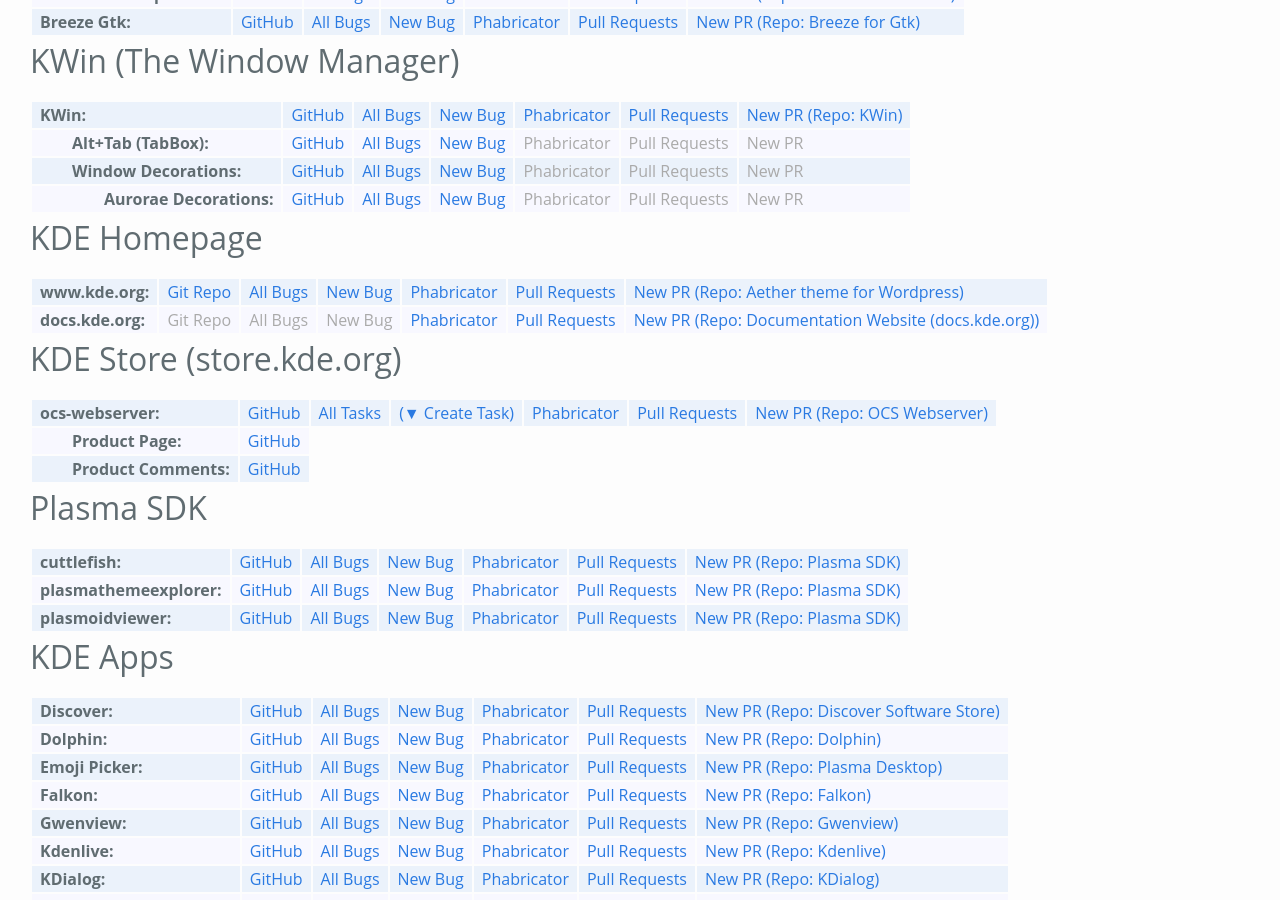
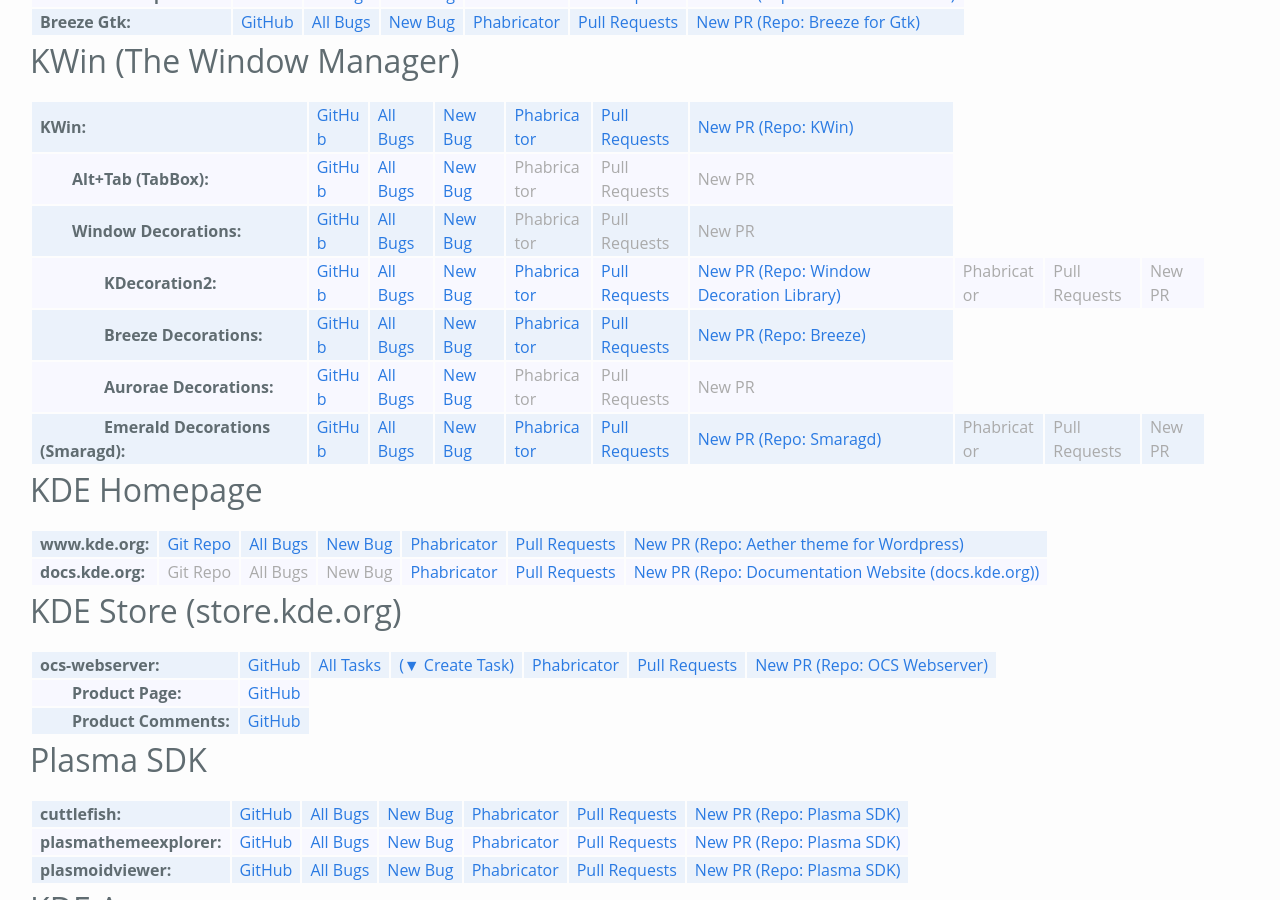
Before and after one commit to Zren/zren.github.io, a Jekyll site: the page built from kde_repos.md, in a window 1280 px wide and 900 px high, scrolled down 4296 px. Built offline with Jekyll 4.4.1, drawn with Linux system fonts in a browser that asks for light colours.

Commit message:
Fix Window Decorations (bridge) githubLink. Link to KDecorations2, Breeze Decorations, and Emerald/Smaragd Decorations.

```diff
--- a/kde_repos.md
+++ b/kde_repos.md
@@ -816,16 +816,48 @@
 	<tr class="indent">
 		{% include kdeRepo.html
 			repoName='Window Decorations'
-			githubLink='https://github.com/KDE/kwin/tree/master/kdecorations'
+			githubLink='https://github.com/KDE/kwin/tree/master/decorations'
 			product='kwin&component=decorations'
 		%}
 		{% include phabLinks.html %}
+	</tr>
+	<tr class="indent depth2">
+		{% include kdeRepo.html
+			repoName='KDecoration2'
+			githubLink='https://github.com/KDE/kdecoration'
+			product='kwin&component=decorations'
+			phabRepo='kdecoration'
+			phabRepoName='Window Decoration Library'
+			phabDiffQuery='TX1cIo28VdCS'
+		%}
+		{% include phabLinks.html %}
+	</tr>
+	<tr class="indent depth2">
+		{% include kdeRepo.html
+			repoName='Breeze Decorations'
+			githubLink='https://github.com/KDE/breeze/tree/master/kdecoration'
+			product='Breeze&component=window%20decoration'
+			phabRepo='breeze'
+			phabRepoName='Breeze'
+			phabDiffQuery='5_HzpnwoEZjH'
+		%}
 	</tr>
 	<tr class="indent depth2">
 		{% include kdeRepo.html
 			repoName='Aurorae Decorations'
 			githubLink='https://github.com/KDE/kwin/tree/master/plugins/kdecorations/aurorae'
 			product='kwin&component=aurorae'
+		%}
+		{% include phabLinks.html %}
+	</tr>
+	<tr class="indent depth2">
+		{% include kdeRepo.html
+			repoName='Emerald Decorations (Smaragd)'
+			githubLink='https://github.com/KDE/smaragd'
+			product='smaragd'
+			phabRepo='smaragd'
+			phabRepoName='Smaragd'
+			phabDiffQuery='txJJQqwJiZVM'
 		%}
 		{% include phabLinks.html %}
 	</tr>
```
